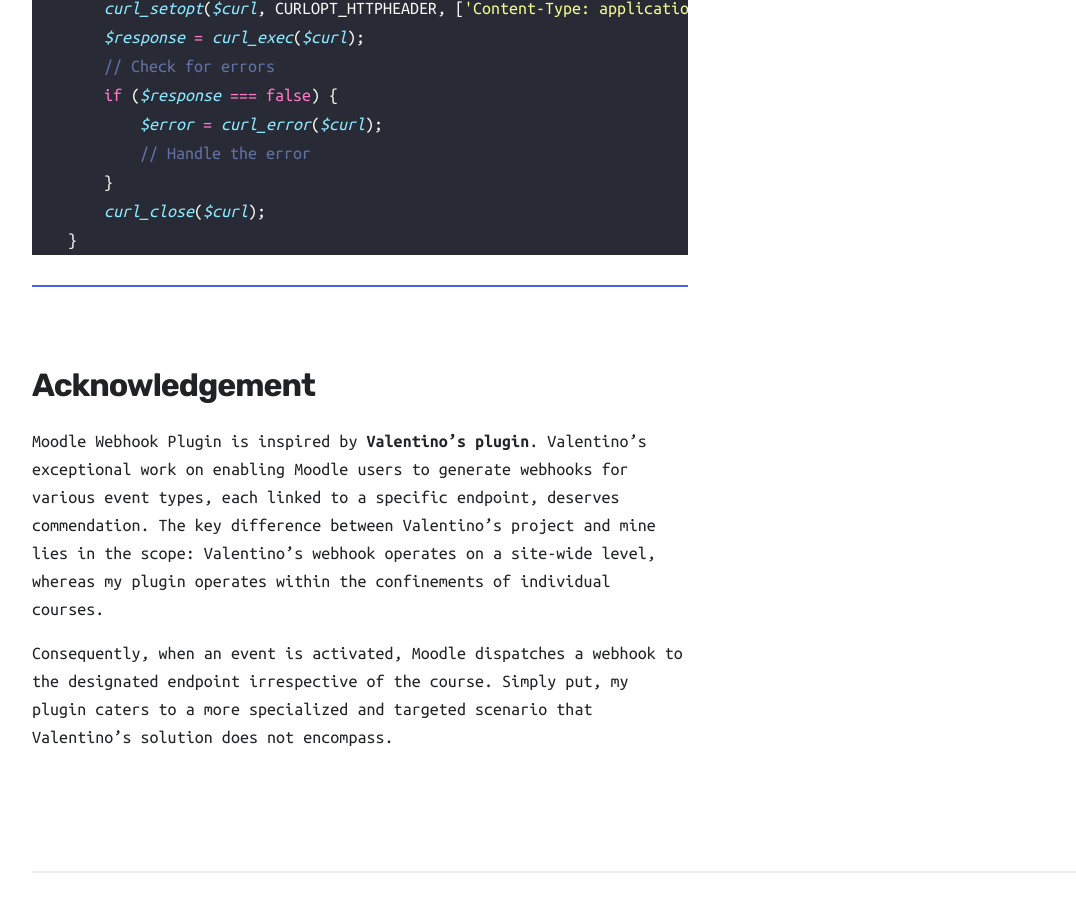
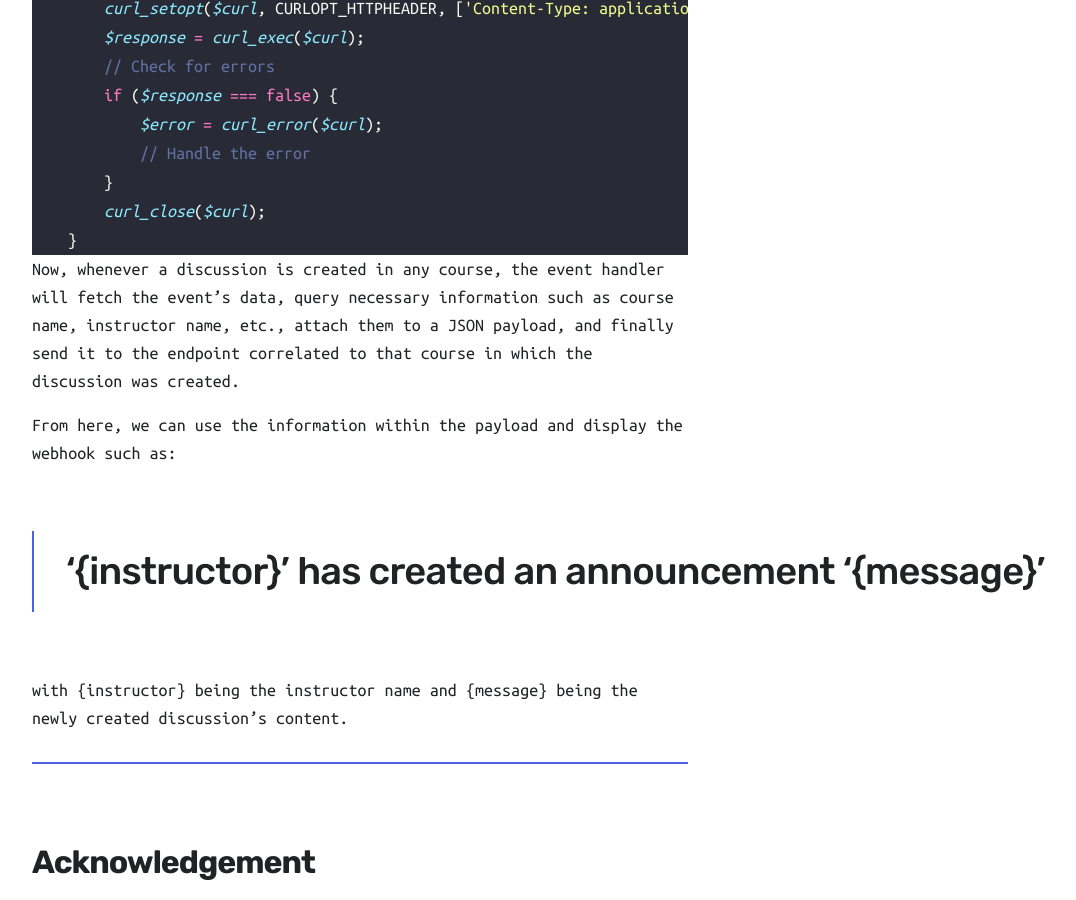
Before and after one commit to HoaTo001/David_portfolio, a Jekyll site: the page built from _projects/2024-03-12-Moodle-Webhook-Plugin.md, in a window 1280 px wide and 900 px high, scrolled down 5614 px. Shown: the whole window, without its empty margins (38-1114 px from the left). Built offline with Jekyll 4.4.1, drawn with Linux system fonts in a browser that asks for light colours; nearby versions of some CDN libraries; some of the changed text lies outside the part shown.

Commit message:
Finalized MWP

```diff
--- a/_config.yml
+++ b/_config.yml
@@ -1,4 +1,4 @@
-site: Hoa (David) To
+site: Hoa To
 
 url:
 baseurl:
--- a/_projects/2024-03-12-Moodle-Webhook-Plugin.md
+++ b/_projects/2024-03-12-Moodle-Webhook-Plugin.md
@@ -1,6 +1,6 @@
 ---
 title: Moodle Webhook Plugin
-subtitle: Plugin for Moodle LMS that allow courses to send notification webhooks to custom endpoints
+subtitle: Plugin for Moodle LMS that allow courses to send notification webhooks to custom endpoints.
 date: 2024-03-12 00:00:00
 description:
 featured_image: MWP-title.png
@@ -132,6 +132,15 @@
 {% endraw %}
 {% endhighlight %}
 
+Now, whenever a discussion is created in any course, the event handler will fetch the event's data,
+query necessary information such as course name, instructor name, etc., attach them to a JSON payload, and
+finally send it to the endpoint correlated to that course in which the discussion was created.
+
+From here, we can use the information within the payload and display the webhook such as:
+>'{instructor}' has created an announcement '{message}'
+
+with {instructor} being the instructor name and {message} being the newly created discussion's content.
+
 ---
 #### Acknowledgement
 
```
Also changed, not shown: other parts of _projects/2024-03-12-Moodle-Webhook-Plugin.md (+1 -1 lines).
